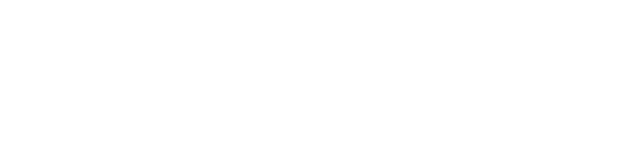
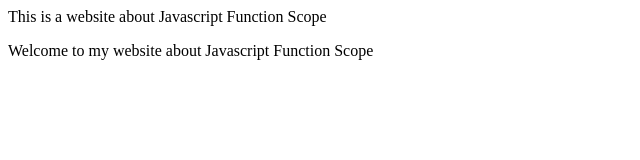
Before and after one commit to sarahroon/Week-Two, a plain HTML site: page Javascript Function Scope index.html in a window 1280 px wide. Shown: the whole page, without its empty margins (0-640 px from the left). Drawn offline with Linux system fonts and the light colour scheme.

Commit message:
Update Javascript Function Scope index.html

```diff
--- a/Javascript Function Scope index.html
+++ b/Javascript Function Scope index.html
@@ -1,5 +1,12 @@
 <!D0CType = html>
 <html lang = "en">
+<head>
 <meta charset = "UTF-8">
-<head>
+<meta name="viewport" content="width=device-width, initial-scale=1.0">
+<meta name="description" content="Javascript Function Scope Page">
+<title>Javascript Function Scope</title>
 <script src="Javascript Function Scope app.js" defer></script>
+</head>
+<body>
+  <p>This is a website about Javascript Function Scope</p>
+  <p>Welcome to my website about Javascript Function Scope</p>
```
